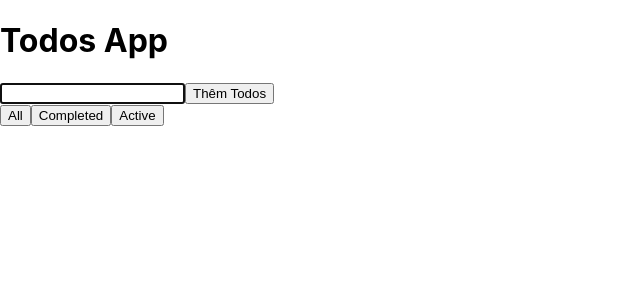
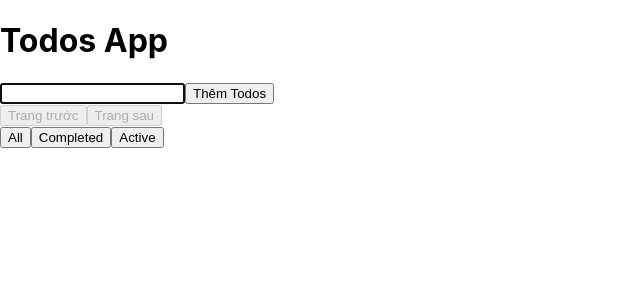
Before and after one commit to tominhthuan/todolistfunction, a React (Create React App) app: page / in a window 1280 px wide. Shown: the top 300 px of the page, without its empty margins (0-640 px from the left). Built offline with nearby package versions, Linux system fonts and the light colour scheme.

Commit message:
phân trang

```diff
--- a/src/App.js
+++ b/src/App.js
@@ -13,6 +13,7 @@ function App() {
         <Header />
         <TodoList />
         <Footer />
+
       </div>
     </Provider>
   );
--- a/src/Component/TodoList.js
+++ b/src/Component/TodoList.js
@@ -1,5 +1,5 @@
 // TodoList.js
-import React, { useMemo } from 'react';
+import React, { useMemo, useState } from 'react';
 import { useSelector, useDispatch } from 'react-redux';
 import { clickItem, deleteTodo, setSelectedTodo } from '../redux/actions';
 import Todos from './Todos';
@@ -8,6 +8,11 @@ function TodoList() {
     const todos = useSelector((state) => state.todos);
     const filter = useSelector((state) => state.filter);
     const dispatch = useDispatch();
+
+    const [currentPage, setCurrentPage] = useState(1);
+    const todosPerPage = 5;
+
+
 
     const handleEditTodo = (id) => {
         const selectedTodo = todos.find((todo) => todo.id === id);
@@ -26,9 +31,13 @@ function TodoList() {
         });
     }, [todos, filter]);
 
+    const indexOfLastTodo = currentPage * todosPerPage;
+    const indexOfFirstTodo = indexOfLastTodo - todosPerPage;
+    const currentTodos = filteredTodos.slice(indexOfFirstTodo, indexOfLastTodo);
+
     return (
         <div>
-            {filteredTodos.map((item, index) => (
+            {currentTodos.map((item, index) => (
                 <Todos
                     key={item.id}
                     item={item}
@@ -39,6 +48,20 @@ function TodoList() {
                     handleEditTodo={handleEditTodo}
                 />
             ))}
+            <div className="pagination">
+                <button
+                    disabled={currentPage === 1}
+                    onClick={() => setCurrentPage(currentPage - 1)}
+                >
+                    Trang trước
+                </button>
+                <button
+                    disabled={indexOfLastTodo >= filteredTodos.length}
+                    onClick={() => setCurrentPage(currentPage + 1)}
+                >
+                    Trang sau
+                </button>
+            </div>
         </div>
     );
 }
--- a/src/redux/actions.js
+++ b/src/redux/actions.js
@@ -1,13 +1,16 @@
 // actions.js
+import { ACTION_TYPE } from "./reducer";
+
 let nextTodoId = 0;
 
 export const getNextTodoId = () => {
     return nextTodoId++;
 };
 
+
 export const addTodo = (inputTodo) => {
     return {
-        type: 'ADD_TODO',
+        type: ACTION_TYPE.ADD_TODO,
         payload: {
             name: inputTodo,
             isCompleted: false,
@@ -18,35 +21,35 @@ export const addTodo = (inputTodo) => {
 
 export const updateTodo = (updatedTodo) => {
     return {
-        type: 'UPDATE_TODO',
+        type: ACTION_TYPE.UPDATE_TODO,
         payload: updatedTodo,
     };
 };
 
 export const deleteTodo = (id) => {
     return {
-        type: 'DELETE_TODO',
+        type: ACTION_TYPE.DELETE_TODO,
         payload: id,
     };
 };
 
 export const clickItem = (id) => {
     return {
-        type: 'CLICK_ITEM',
+        type: ACTION_TYPE.CLICK_ITEM,
         payload: id,
     };
 };
 
 export const setSelectedTodo = (todo) => {
     return {
-        type: 'SET_SELECTED_TODO',
+        type: ACTION_TYPE.SET_SELECTED_TODO,
         payload: todo,
     };
 };
 
 export const setFilter = (filterType) => {
     return {
-        type: 'SET_FILTER',
+        type: ACTION_TYPE.SET_FILTER,
         payload: filterType,
     };
 };
--- a/src/redux/reducer.js
+++ b/src/redux/reducer.js
@@ -5,9 +5,18 @@ const initialState = {
     filter: 'all',
 };
 
+export const ACTION_TYPE = {
+    ADD_TODO: 'ADD_TODO',
+    UPDATE_TODO: 'UPDATE_TODO',
+    DELETE_TODO: 'DELETE_TODO',
+    CLICK_ITEM: 'CLICK_ITEM',
+    SET_SELECTED_TODO: 'SET_SELECTED_TODO',
+    SET_FILTER: 'SET_FILTER',
+
+};
 const rootReducer = (state = initialState, action) => {
     switch (action.type) {
-        case 'ADD_TODO':
+        case ACTION_TYPE.ADD_TODO:
             return {
                 ...state,
                 todos: [...state.todos, action.payload],
@@ -21,7 +30,7 @@ const rootReducer = (state = initialState, action) => {
         //         todos: updatedTodos,
         //         selectedTodo: null,
         //     };
-        case 'UPDATE_TODO': {
+        case ACTION_TYPE.UPDATE_TODO: {
             const index = state.todos.findIndex((todo) => todo.id === action.payload.id);
             if (index !== -1) {
                 const updatedTodos = [...state.todos];
@@ -38,7 +47,7 @@ const rootReducer = (state = initialState, action) => {
                 return state;
             }
         }
-        case 'DELETE_TODO':
+        case ACTION_TYPE.DELETE_TODO:
             const filteredTodos = state.todos.filter((todo) => todo.id !== action.payload);
             return {
                 ...state,
@@ -52,7 +61,7 @@ const rootReducer = (state = initialState, action) => {
         //         ...state,
         //         todos: toggledTodos,
         //     };
-        case 'CLICK_ITEM': {
+        case ACTION_TYPE.CLICK_ITEM: {
             const index = state.todos.findIndex((todo) => todo.id === action.payload);
             if (index !== -1) {
                 // Tìm thấy chỉ mục của công việc cần thay đổi trạng thái
@@ -69,12 +78,12 @@ const rootReducer = (state = initialState, action) => {
                 return state;
             }
         }
-        case 'SET_SELECTED_TODO':
+        case ACTION_TYPE.SET_SELECTED_TODO:
             return {
                 ...state,
                 selectedTodo: action.payload,
             };
-        case 'SET_FILTER':
+        case ACTION_TYPE.SET_FILTER:
             return {
                 ...state,
                 filter: action.payload,
```
